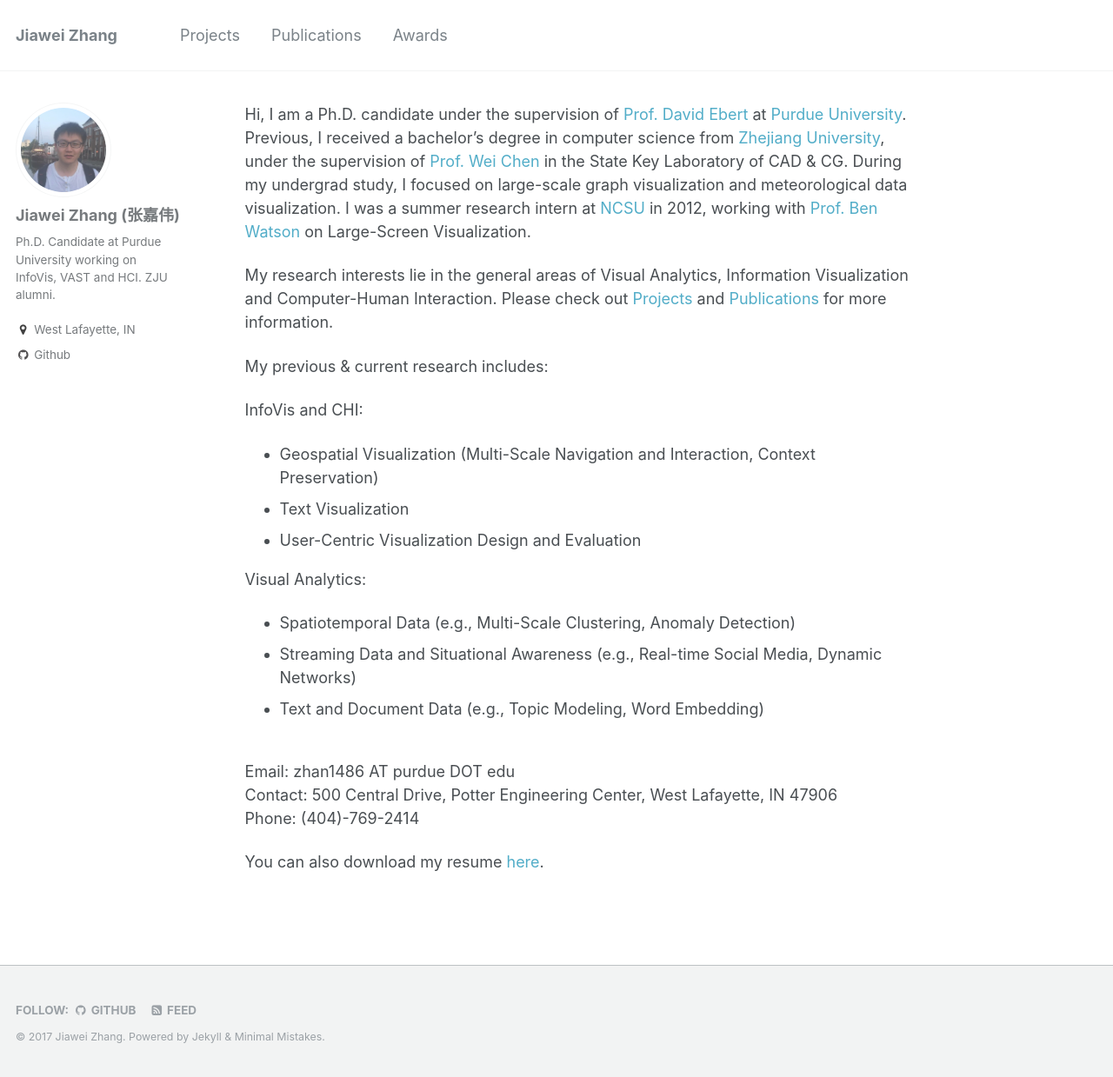
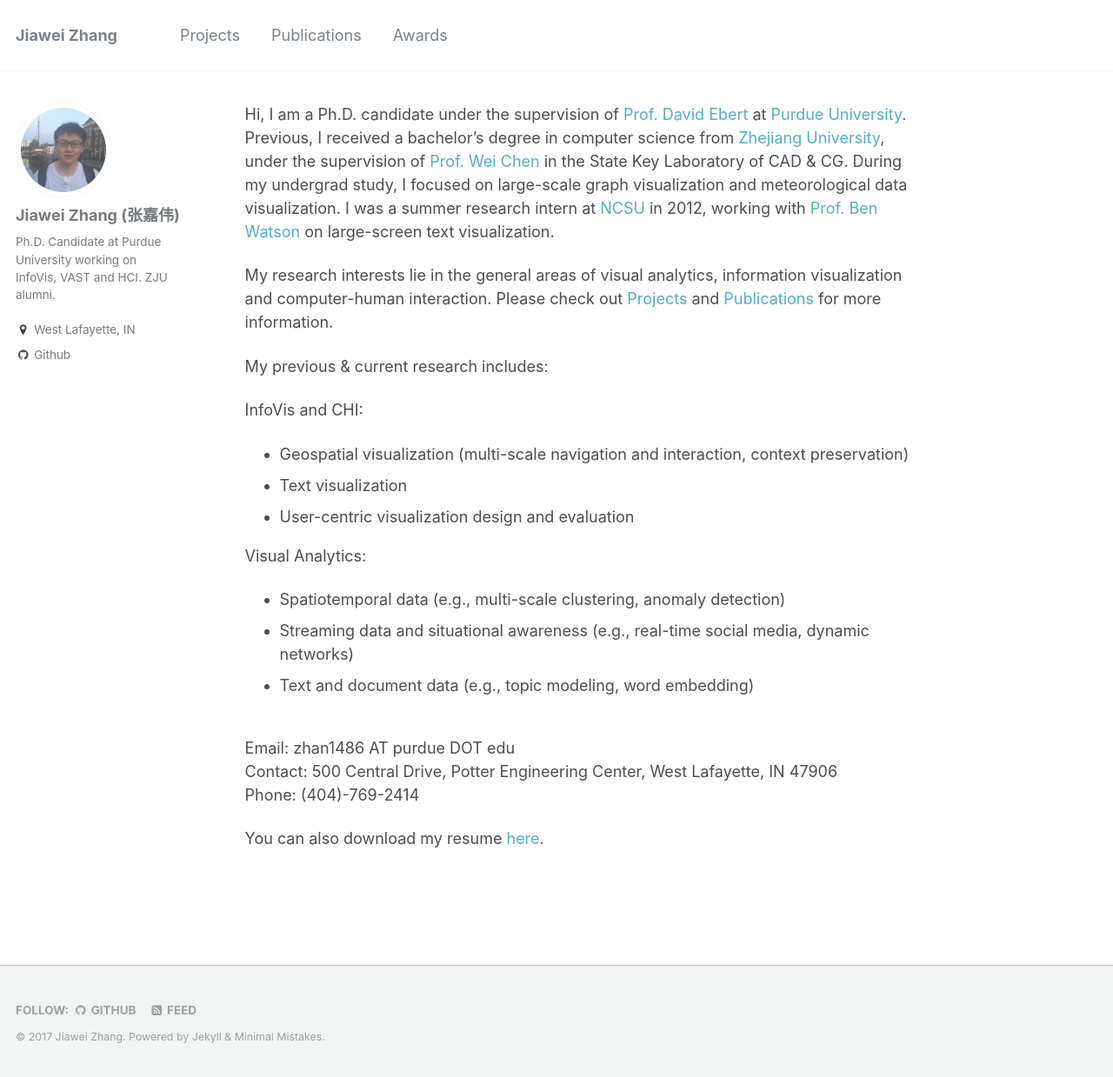
Before and after one commit to rivulet-zhang/rivulet-zhang.github.io, a Jekyll site: the page built from index.md, in a window 1280 px wide and 1239 px high. Shown: the whole window at 87% size. Built offline with Jekyll 4.4.1, drawn with Linux system fonts in a browser that asks for light colours.

Commit message:
initial commit

```diff
--- a/index.md
+++ b/index.md
@@ -4,25 +4,25 @@
 permalink: /
 ---
 Hi, I am a Ph.D. candidate under the supervision of [Prof. David Ebert](https://engineering.purdue.edu/~ebertd) at [Purdue University](http://www.purdue.edu/).
-Previous, I received a bachelor's degree in computer science from [Zhejiang University](http://www.zju.edu.cn/), under the supervision of [Prof. Wei Chen](http://www.cad.zju.edu.cn/home/chenwei/) in the State Key Laboratory of CAD &amp; CG. During my undergrad study, I focused on large-scale graph visualization and meteorological data visualization. I was a summer research intern at [NCSU](https://www.ncsu.edu/) in 2012, working with [Prof. Ben Watson](https://www.csc.ncsu.edu/people/bwatson) on Large-Screen Visualization.
+Previous, I received a bachelor's degree in computer science from [Zhejiang University](http://www.zju.edu.cn/), under the supervision of [Prof. Wei Chen](http://www.cad.zju.edu.cn/home/chenwei/) in the State Key Laboratory of CAD &amp; CG. During my undergrad study, I focused on large-scale graph visualization and meteorological data visualization. I was a summer research intern at [NCSU](https://www.ncsu.edu/) in 2012, working with [Prof. Ben Watson](https://www.csc.ncsu.edu/people/bwatson) on large-screen text visualization.
 
-My research interests lie in the general areas of Visual Analytics, Information Visualization and Computer-Human Interaction.
+My research interests lie in the general areas of visual analytics, information visualization and computer-human interaction.
 Please check out [Projects](/projects.html) and [Publications](/publications.html) for more information. <br>
 
 My previous &amp; current research includes:
 
 InfoVis and CHI:
 <ul>
-<li>Geospatial Visualization (Multi-Scale Navigation and Interaction, Context Preservation)</li>
-<li>Text Visualization</li>
-<li>User-Centric Visualization Design and Evaluation</li>
+<li>Geospatial visualization (multi-scale navigation and interaction, context preservation)</li>
+<li>Text visualization</li>
+<li>User-centric visualization design and evaluation</li>
 </ul>
 
 Visual Analytics:
 <ul>
-<li>Spatiotemporal Data (e.g., Multi-Scale Clustering, Anomaly Detection)</li>
-<li>Streaming Data and Situational Awareness (e.g., Real-time Social Media, Dynamic Networks)</li>
-<li>Text and Document Data (e.g., Topic Modeling, Word Embedding)</li>
+<li>Spatiotemporal data (e.g., multi-scale clustering, anomaly detection)</li>
+<li>Streaming data and situational awareness (e.g., real-time social media, dynamic networks)</li>
+<li>Text and document data (e.g., topic modeling, word embedding)</li>
 </ul>
 
 <br>
```
